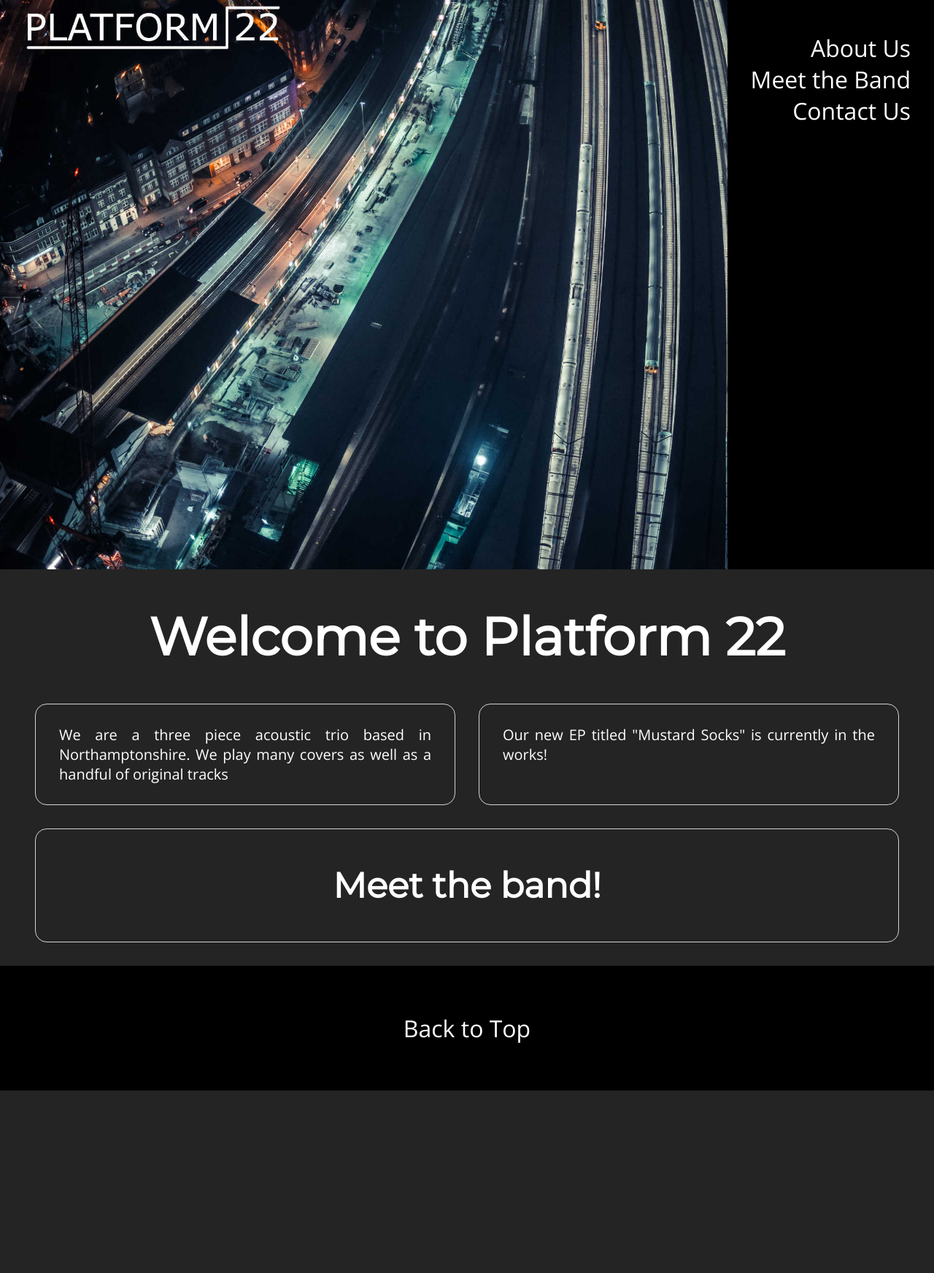
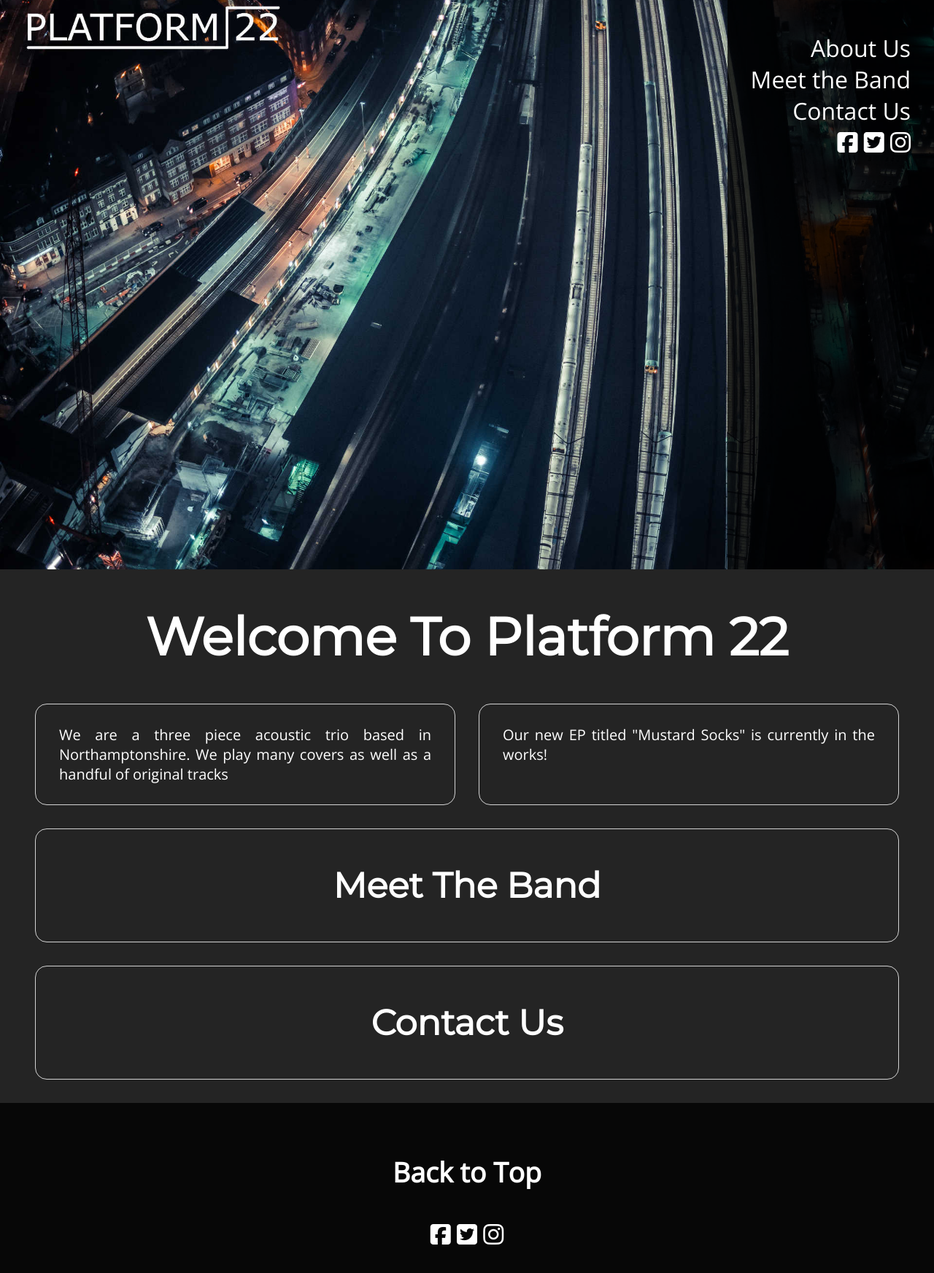
Before and after one commit to Thomas-James-Rose/personal-site, a plain HTML site: page index.html in a window 1280 px wide. Shown: the part 20-1764 px from the top of the page at 73% size. Before the commit the page ends 1514 px from the top, so only its background shows below. Drawn offline with nearby package versions, Linux system fonts and the light colour scheme.

Commit message:
Updated page title, few style tweaks and added social media links

```diff
--- a/css/styles.css
+++ b/css/styles.css
@@ -29,7 +29,7 @@ nav {
   text-align: right;
   padding: 2em 1em 0 1em;
   font-size: 2em;
-  background: #000;
+  background: rgba(0, 0, 0, 0.8);
 }
 
 nav ul {
@@ -71,8 +71,8 @@ a {
 
 footer {
   font-size: 2em;
-  background: #000;
-  padding: 2em 0 2em 0;
+  background: rgba(0, 0, 0, 0.8);
+  padding: 1em 0 1em 0;
   text-align: center;
 }
 
--- a/index.html
+++ b/index.html
@@ -2,7 +2,7 @@
 <html>
   <head>
     <meta charset="utf-8">
-    <title>TJR</title>
+    <title>Platform 22</title>
     <link rel="stylesheet" href="css/styles.css">
   </head>
   <body>
@@ -11,16 +11,21 @@
         <!-- Fold-away Navigation Bar -->
         <nav>
           <ul>
-            <li>About Us</li>
-            <li>Meet the Band</li>
-            <li>Contact Us</li>
+            <a href="#welcome"><li>About Us</li></a>
+            <a href="#band-members"><li>Meet the Band</li></a>
+            <a href="#contact-us"><li>Contact Us</li></a>
+            <li>
+              <a href="https://www.facebook.com/Platform.22Trio/"><i class="fa fa-facebook-square" aria-hidden="true"></i></a>
+              <a href="https://twitter.com/platform_22"><i class="fa fa-twitter-square" aria-hidden="true"></i></a>
+              <a href="https://www.instagram.com/platform_22/"><i class="fa fa-instagram" aria-hidden="true"></i></a>
+            </li>
           </ul>
         </nav>
       </div>
     </header>
     <main>
       <div class="center">
-        <h1>Welcome to Platform 22</h1>
+        <h1 id="welcome">Welcome To Platform 22</h1>
       </div>
 
       <section class="row">
@@ -34,13 +39,23 @@
 
       <section>
         <article class="center">
-          <h2>Meet the band!</h2>
+          <h2 id="band-members">Meet The Band</h2>
+        </article>
+      </section>
+
+      <section>
+        <article class="center">
+          <h2 id="contact-us">Contact Us</h2>
         </article>
       </section>
     </main>
     <footer>
-      <a href="#" class="center">Back to Top</a>
+      <a href="#" class="center"><h3>Back to Top</h3></a>
+      <a href="https://www.facebook.com/Platform.22Trio/"><i class="fa fa-facebook-square" aria-hidden="true"></i></a>
+      <a href="https://twitter.com/platform_22"><i class="fa fa-twitter-square" aria-hidden="true"></i></a>
+      <a href="https://www.instagram.com/platform_22/"><i class="fa fa-instagram" aria-hidden="true"></i></a>
     </footer>
   </body>
   <script src="js/main.js"></script>
+  <script src="https://use.fontawesome.com/49813b923b.js"></script>
 </html>
```
